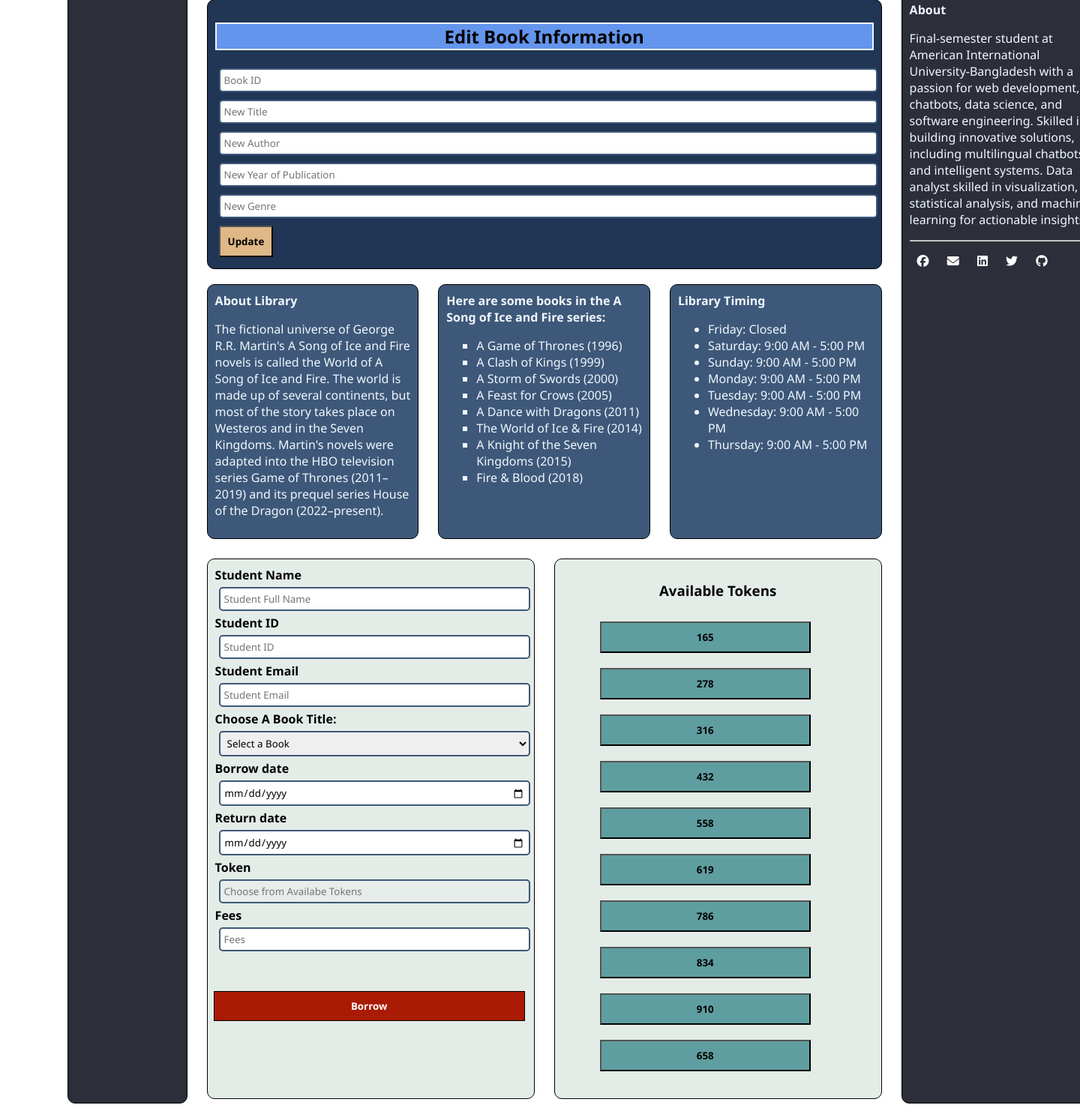
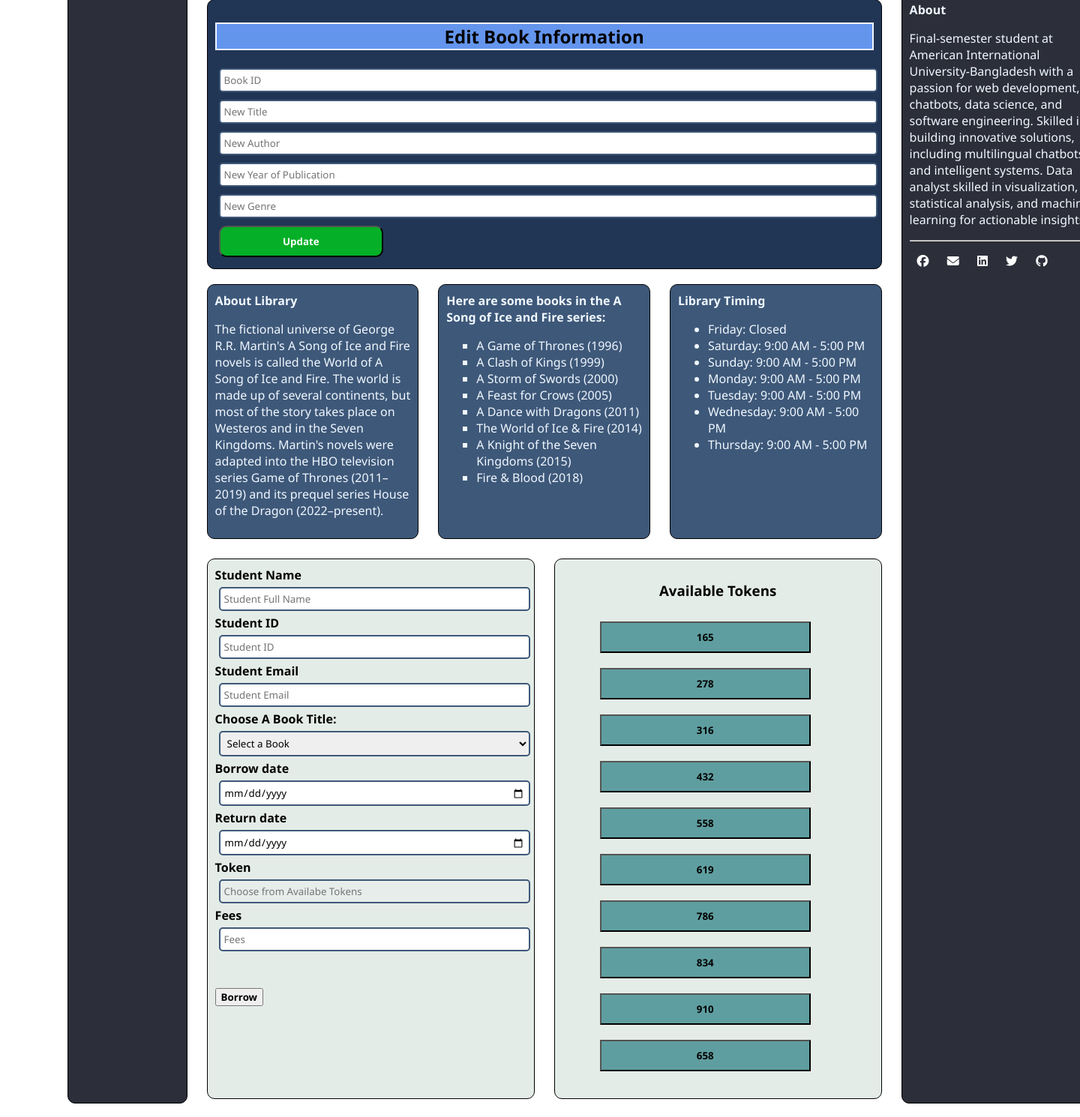
Before and after one commit to Rauf-17/Web-Development, a PHP site: page / in a window 1440 px wide; the page is wider, and only the part inside the window is pictured. Shown: the part 549-2039 px from the top of that part at 75% size. Run offline with PHP 8.4, Linux system fonts and the light colour scheme; data that the repository does not hold is empty; some libraries are stand-ins or nearby versions.

Commit message:
Update style.css

```diff
--- a/Library Management/style.css
+++ b/Library Management/style.css
@@ -23,7 +23,7 @@ input:hover{
     background-color: lightgray;
 }
 /* Buttons */
-#button{
+#buttonBorrow{
 
     background-color: #aa1a04;
     border: 1px solid black;
@@ -33,9 +33,10 @@ input:hover{
     margin: 4px 2px;
     cursor: pointer;
     float: right;
-    width: 100%;
+    width: 33%;
+    border-radius: 10px;
 }
-#button:hover{
+#buttonBorrow:hover{
     background-color: darkblue;
 }
 #buttonAdd{
@@ -64,15 +65,17 @@ input:hover{
     background-color: darkred;
 }
 #buttonUpdate{
-    background-color: burlywood;
-    color: black;
+    background-color: rgb(5, 175, 39);
+    color: white;
     padding: 10px;
     margin: 5px;
     justify-content: center;
+    width: 25%;
+    border-radius: 10px;
 
 }
 #buttonUpdate:hover{
-    background-color: darkgoldenrod;
+    background-color: rgb(4, 96, 18);
 }
 /* All Boxes */
 .box1 {
```
